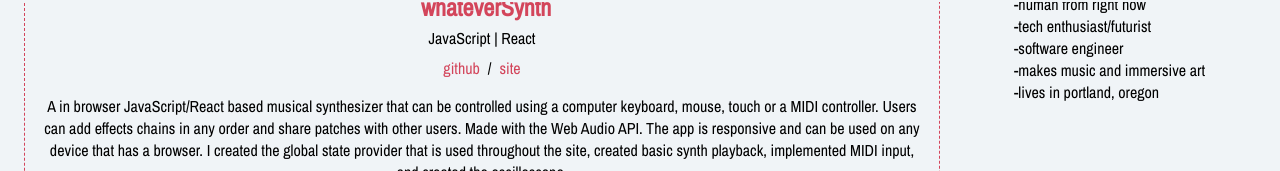
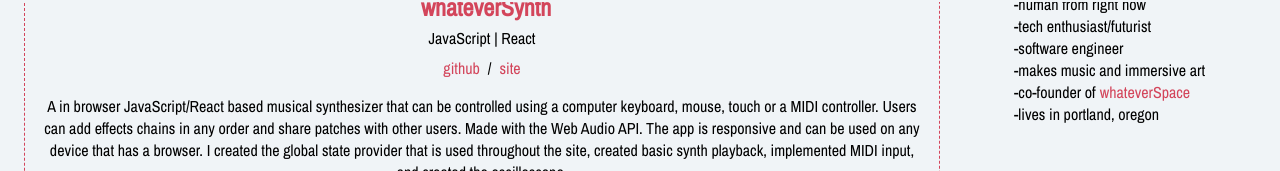
Before and after one commit to mikeymasonic/portfolio, a React app: page /apps in a window 1280 px wide. Shown: the part 199-370 px from the top of the page. Built offline with nearby package versions, Linux system fonts and the light colour scheme.

Commit message:
refactored modal state funciton for better functionallity when opening and closing images

```diff
--- a/src/components/Apps/AppsList.jsx
+++ b/src/components/Apps/AppsList.jsx
@@ -24,20 +24,16 @@
   let subtitle;
   const [modalIsOpen, setIsOpen] = useState(false);
 
-  function openModal() {
-    setIsOpen(true);
+  function openOrCloseModal() {
+    setIsOpen(!modalIsOpen);
   }
 
   function afterOpenModal() {
     subtitle.style.color = '#f00';
   }
 
-  function closeModal() {
-    setIsOpen(false);
-  }
-
   const imageNodes = images.map((image) => {
-    return <section onClick={closeModal} key={image} data-src={image} />;
+    return <section onClick={openOrCloseModal} key={image} data-src={image} />;
   });
 
   return (
@@ -61,7 +57,7 @@
         <Modal
           isOpen={modalIsOpen}
           onAfterOpen={afterOpenModal}
-          onRequestClose={closeModal}
+          onRequestClose={openOrCloseModal}
           style={customStyles}
           contentLabel="Installation Pictures"
         >
@@ -74,7 +70,7 @@
         </Modal>
       </section>
 
-      <section className={styles.ImageSlider} onClick={openModal}>
+      <section className={styles.ImageSlider}>
         <AwesomeSlider fillParent={false} scssModule={AwesomeSliderStyles}>
           {imageNodes}
         </AwesomeSlider>
--- a/src/components/Sidebar/Sidebar.css
+++ b/src/components/Sidebar/Sidebar.css
@@ -24,6 +24,10 @@
   overflow-x: hidden;
   margin-right: 10px;
 
+  a {
+    margin-left: 0.25rem;
+  }
+
   .Name {
     font-weight: bold;
     color: #d3455b;
--- a/src/components/Sidebar/Sidebar.jsx
+++ b/src/components/Sidebar/Sidebar.jsx
@@ -17,6 +17,16 @@
               <li>-tech enthusiast/futurist</li>
               <li>-software engineer</li>
               <li>-makes music and immersive art</li>
+              <li>
+                -co-founder of
+                <a
+                  href="http://whateverSpace.org"
+                  target="_blank"
+                  rel="noopener noreferrer"
+                >
+                  whateverSpace
+                </a>
+              </li>
               <li>-lives in portland, oregon</li>
             </ul>
           </section>
```
